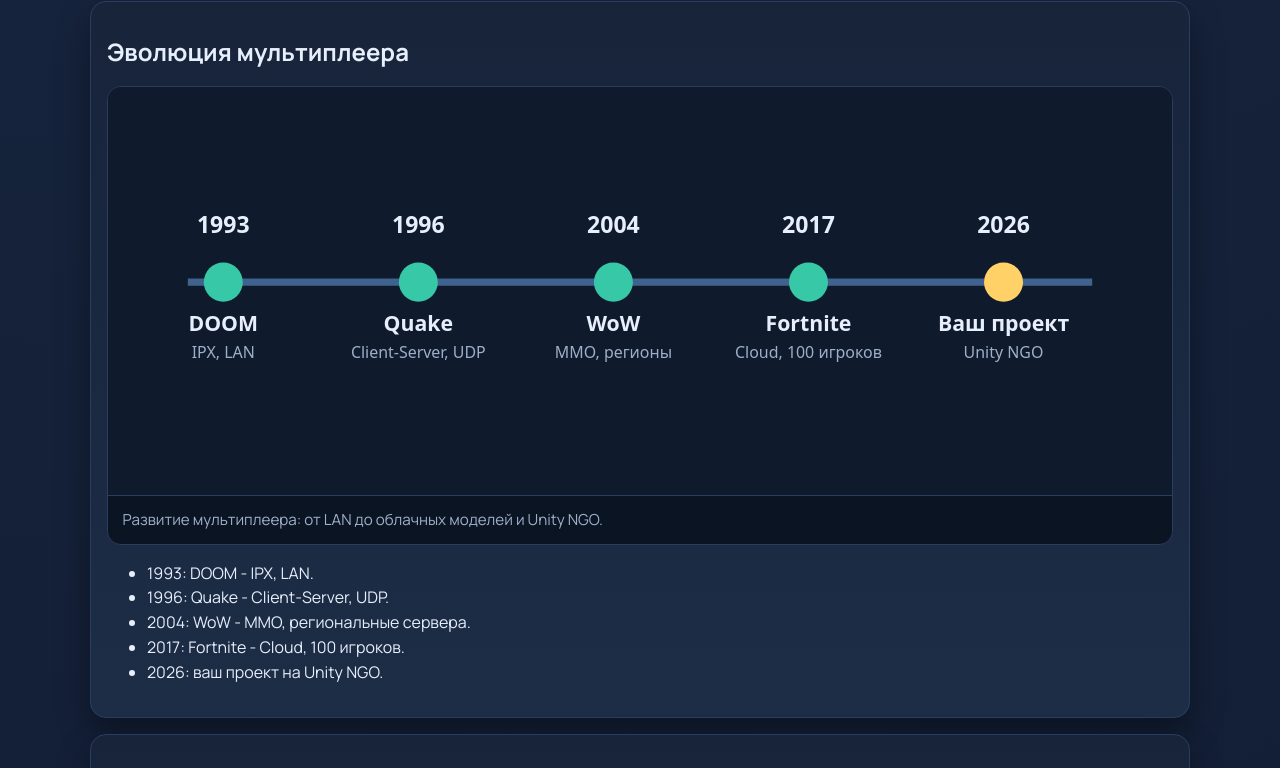
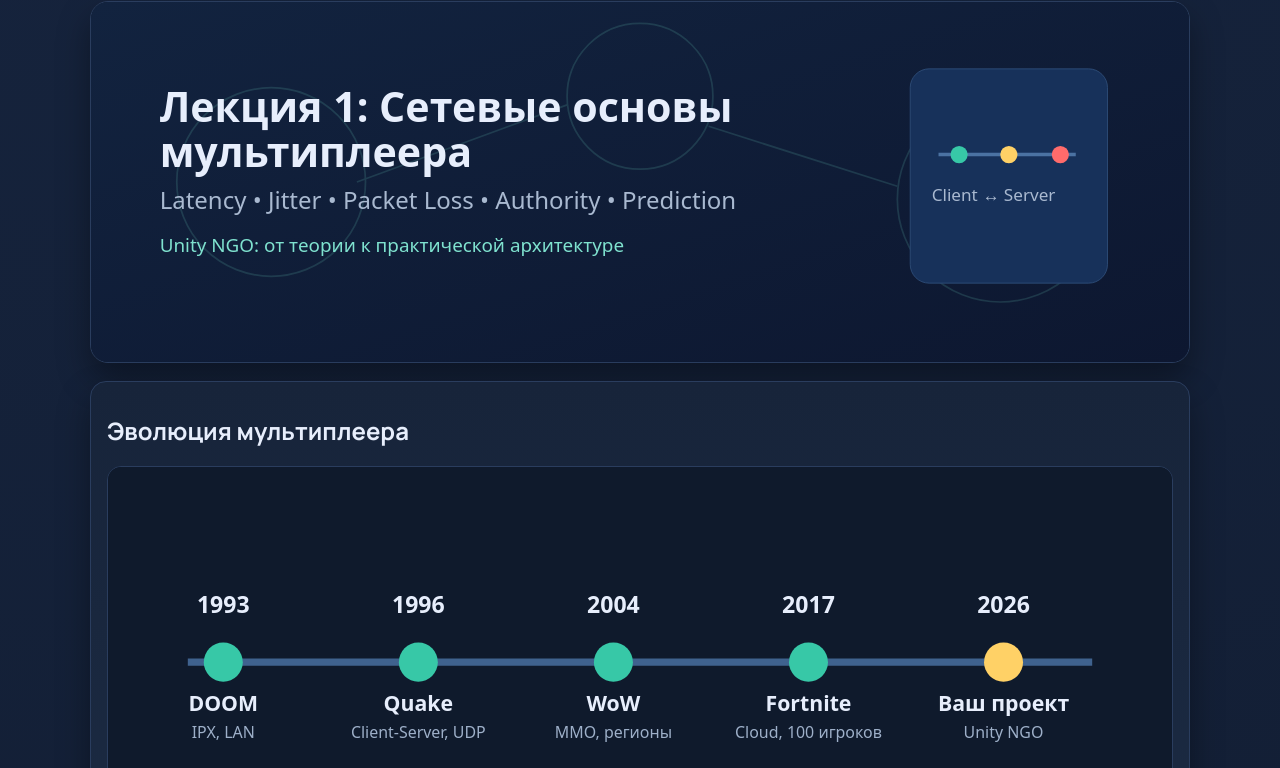
Before and after one commit to mirea-multiplayer-2026/course-hub, a plain HTML site: page lectures/lecture-1.html in a window 1280 px wide. Shown: the part 184-952 px from the top of the page. Drawn offline with nearby package versions, Linux system fonts and the light colour scheme.

Commit message:
Refine lecture pages, visuals, and interactions for GitHub Pages

```diff
--- a/assets/css/styles.css
+++ b/assets/css/styles.css
@@ -571,3 +571,18 @@
   color: #05221c;
   border-color: transparent;
 }
+
+.lecture-hero {
+  margin: 0.35rem 0 1.1rem;
+  border: 1px solid var(--border);
+  border-radius: 18px;
+  overflow: hidden;
+  box-shadow: var(--shadow);
+  background: #0f1a2d;
+}
+
+.lecture-hero img {
+  display: block;
+  width: 100%;
+  height: auto;
+}
--- a/lectures/lecture-1.html
+++ b/lectures/lecture-1.html
@@ -26,6 +26,9 @@
   <main class="container section lecture-page">
     <a class="back-link" href="../index.html">Назад на главную</a>
     <h1>Лекция 1. Основы мультиплеера и Unity NGO</h1>
+    <figure class="lecture-hero">
+      <img src="../assets/img/lecture-1/header.svg" alt="Обложка лекции 1 по сетевым основам мультиплеера" loading="lazy">
+    </figure>
 
     <div class="content-stack">
       <article class="content-card">
```
Also changed, not shown: index.html (+1 -1 lines), lectures/lecture-2.html (+3 -0 lines), assets/img/lecture-1/header.svg (added), assets/img/lecture-2/header.svg (added).
